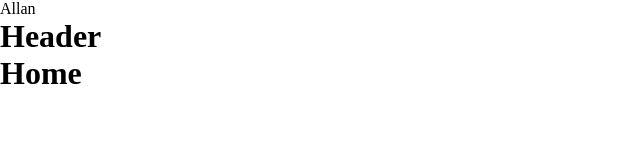
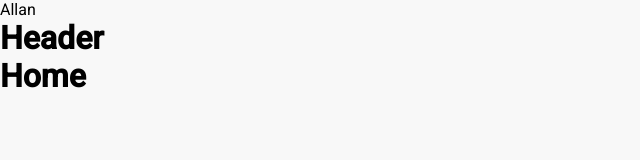
Before and after one commit to allandcarv/letmeask-refactor, a React (Create React App) app: page / in a window 1280 px wide. Shown: the top 160 px of the page, without its empty margins (0-640 px from the left). Built offline with nearby package versions, Linux system fonts and the light colour scheme.

Commit message:
feature: add background color and font to body

```diff
--- a/public/index.html
+++ b/public/index.html
@@ -4,6 +4,12 @@
 <head>
   <meta charset="utf-8" />
   <meta name="viewport" content="width=device-width, initial-scale=1" />
+
+  <link rel="preconnect" href="https://fonts.googleapis.com">
+  <link rel="preconnect" href="https://fonts.gstatic.com" crossorigin>
+  <link href="https://fonts.googleapis.com/css2?family=Poppins:wght@400;700&family=Roboto:wght@400;500&display=swap"
+    rel="stylesheet">
+
   <title>Let Me Ask</title>
 </head>
 
--- a/src/styles/global.ts
+++ b/src/styles/global.ts
@@ -1,4 +1,6 @@
 import { createGlobalStyle } from 'styled-components';
+
+import { colors } from './colors';
 
 export default createGlobalStyle`
   * {
@@ -7,4 +9,9 @@ export default createGlobalStyle`
     box-sizing: border-box;
     outline: 0;
   }
+
+  body {
+    background-color: ${colors.white.dark};
+    font: 400 1rem 'Roboto', sans-serif;
+  }
 `;
```
